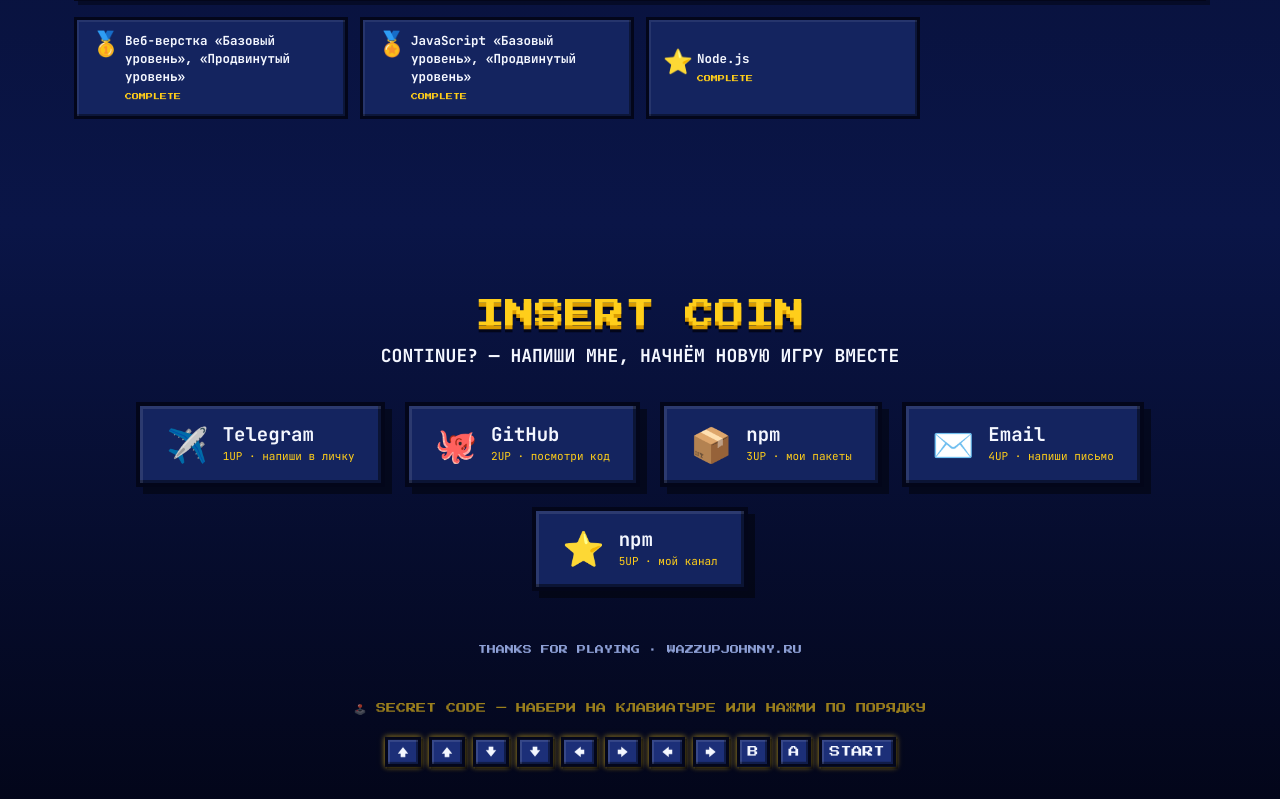
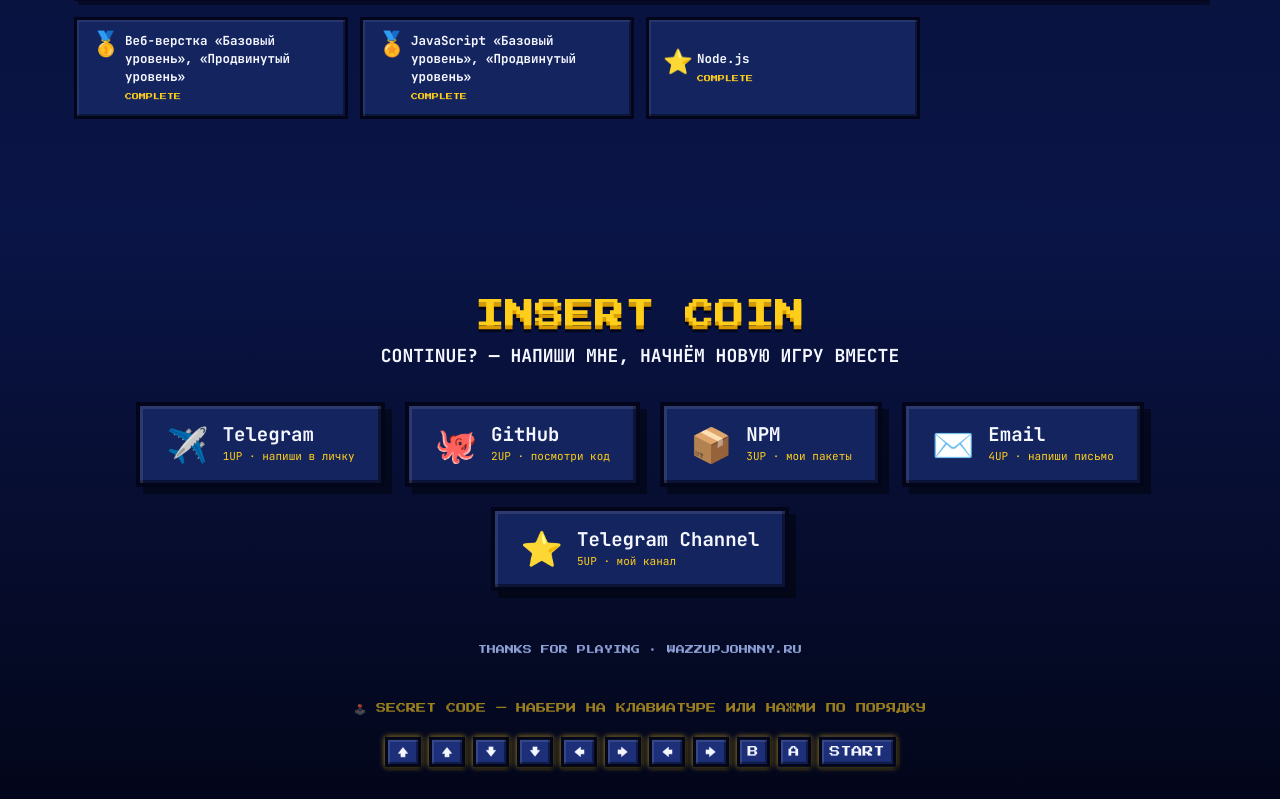
Before and after one commit to eugenepokalyuk/wazzupjohnny, a React (Vite) app: page / in a window 1280 px wide. Shown: the part 3842-4641 px from the top of the page. Built offline with nearby package versions, Linux system fonts and the light colour scheme; a web font is replaced by a local one.

Commit message:
refs 12.0.4 update landing

```diff
--- a/src/pages/Home/components/Sega/sega.data.ts
+++ b/src/pages/Home/components/Sega/sega.data.ts
@@ -120,7 +120,7 @@
   },
   {
     icon: '📦',
-    label: 'npm',
+    label: 'NPM',
     hint: '3UP · мои пакеты',
     href: Links.Npm,
   },
@@ -132,7 +132,7 @@
   },
   {
     icon: '⭐️',
-    label: 'npm',
+    label: 'Telegram Channel',
     hint: '5UP · мой канал',
     href: Links.TelegramChannel,
   },
```
